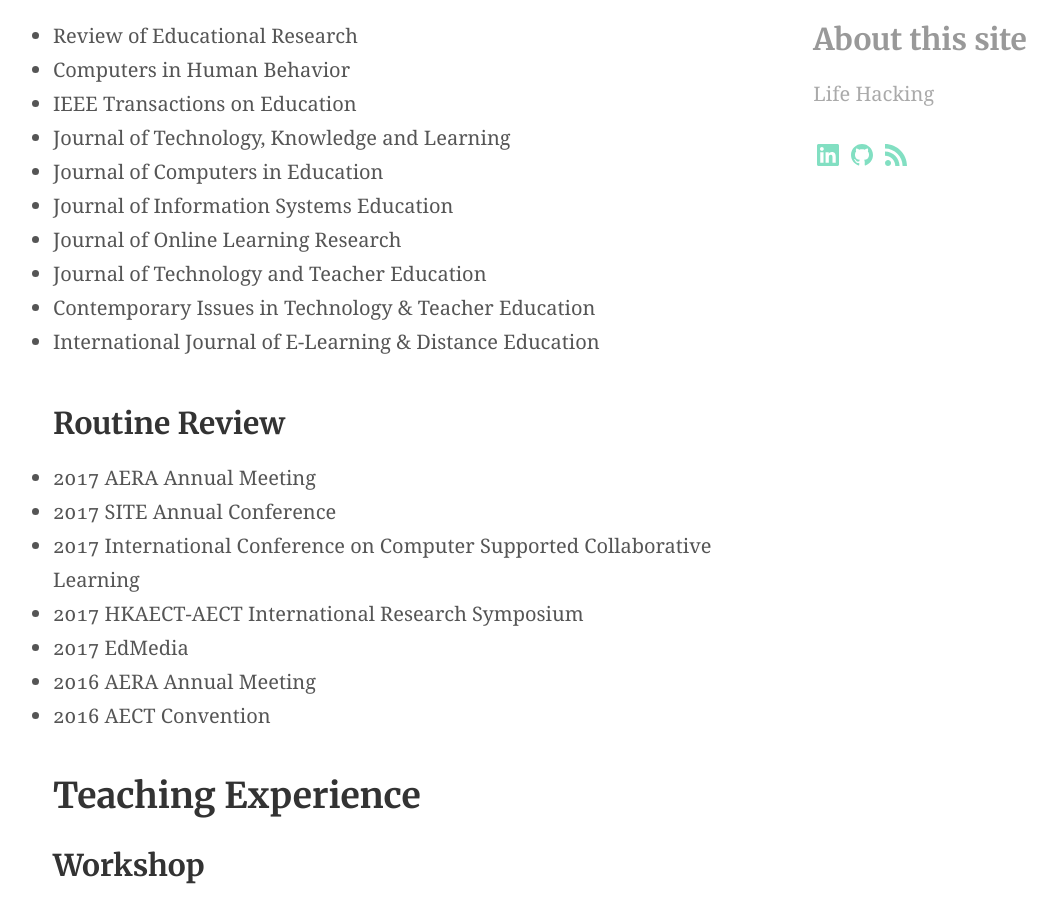
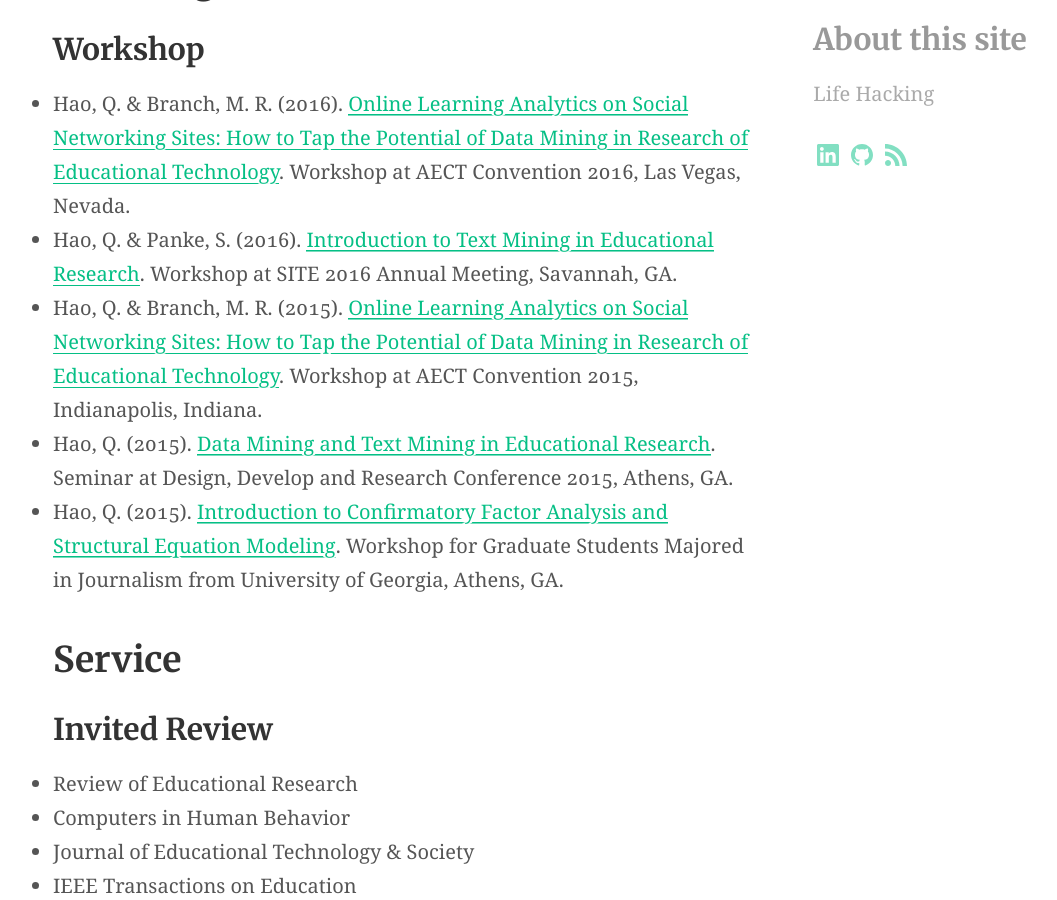
Before and after one commit to Neo-Hao/neo-hao.github.io, a Jekyll site: the page built from cv.md, in a window 1280 px wide and 900 px high, scrolled down 4181 px. Shown: the whole window, without its empty margins (11-1068 px from the left). Built offline with Jekyll 4.4.1, drawn with Linux system fonts in a browser that asks for light colours; some of the changed text lies outside the part shown.

Commit message:
cv update

```diff
--- a/cv.md
+++ b/cv.md
@@ -73,10 +73,27 @@
 
 * <strong>Hao, Q.</strong>, & Siu, F. (2012). <a href="http://citers2012.cite.hku.hk/en/paper_534.htm" target="_blank">Effects of Computerized Graphic Organizers on English as a Foreign Language Students’ Expository Reading.</a> Presented at CITE Research Symposium 2012, Hong Kong.
 
+## Teaching
+
+### Workshop
+
+* Hao, Q. & Branch, M. R. (2016). <a href="http://neo-hao.github.io/edutextmining/" target="_blank">Online Learning Analytics on Social Networking Sites: How to Tap the Potential of Data Mining in Research of Educational Technology</a>. Workshop at AECT Convention 2016, Las Vegas, Nevada.
+
+* Hao, Q. & Panke, S. (2016). <a href="http://neo-hao.github.io/edutextmining/" target="_blank">Introduction to Text Mining in Educational Research</a>. Workshop at SITE 2016 Annual Meeting, Savannah, GA.
+
+* Hao, Q. & Branch, M. R. (2015). <a href="http://neo-hao.github.io/edutextmining/" target="_blank">Online Learning Analytics on Social Networking Sites: How to Tap the Potential of Data Mining in Research of Educational Technology</a>. Workshop at AECT Convention 2015, Indianapolis, Indiana.
+
+* Hao, Q. (2015). <a href="http://www.slideshare.net/qianghaoqiang/data-mining-and-text-mining-in-educational-research" target="_blank">Data Mining and Text Mining in Educational Research</a>. Seminar at Design, Develop and Research Conference 2015, Athens, GA.
+
+* Hao, Q. (2015). <a href="http://neo-hao.github.io/sem/" target="_blank">Introduction to Confirmatory Factor Analysis and Structural Equation Modeling</a>. Workshop for Graduate Students Majored in Journalism from University of Georgia, Athens, GA.
+
+## Service
+
 ### Invited Review
 
 * Review of Educational Research
 * Computers in Human Behavior
+* Journal of Educational Technology & Society
 * IEEE Transactions on Education
 * Journal of Technology, Knowledge and Learning
 * Journal of Computers in Education
@@ -95,20 +112,6 @@
 * 2017 EdMedia
 * 2016 AERA Annual Meeting
 * 2016 AECT Convention
-
-## Teaching Experience
-
-### Workshop
-
-* Hao, Q. & Branch, M. R. (2016). <a href="http://neo-hao.github.io/edutextmining/" target="_blank">Online Learning Analytics on Social Networking Sites: How to Tap the Potential of Data Mining in Research of Educational Technology</a>. Workshop at AECT Convention 2016, Las Vegas, Nevada.
-
-* Hao, Q. & Panke, S. (2016). <a href="http://neo-hao.github.io/edutextmining/" target="_blank">Introduction to Text Mining in Educational Research</a>. Workshop at SITE 2016 Annual Meeting, Savannah, GA.
-
-* Hao, Q. & Branch, M. R. (2015). <a href="http://neo-hao.github.io/edutextmining/" target="_blank">Online Learning Analytics on Social Networking Sites: How to Tap the Potential of Data Mining in Research of Educational Technology</a>. Workshop at AECT Convention 2015, Indianapolis, Indiana.
-
-* Hao, Q. (2015). <a href="http://www.slideshare.net/qianghaoqiang/data-mining-and-text-mining-in-educational-research" target="_blank">Data Mining and Text Mining in Educational Research</a>. Seminar at Design, Develop and Research Conference 2015, Athens, GA.
-
-* Hao, Q. (2015). <a href="http://neo-hao.github.io/sem/" target="_blank">Introduction to Confirmatory Factor Analysis and Structural Equation Modeling</a>. Workshop for Graduate Students Majored in Journalism from University of Georgia, Athens, GA.
 
 ## Awards, Grants, and Professional Memberships
 
```
Also changed, not shown: _posts/2017-06-23-plastiq.md (+4 -4 lines).
